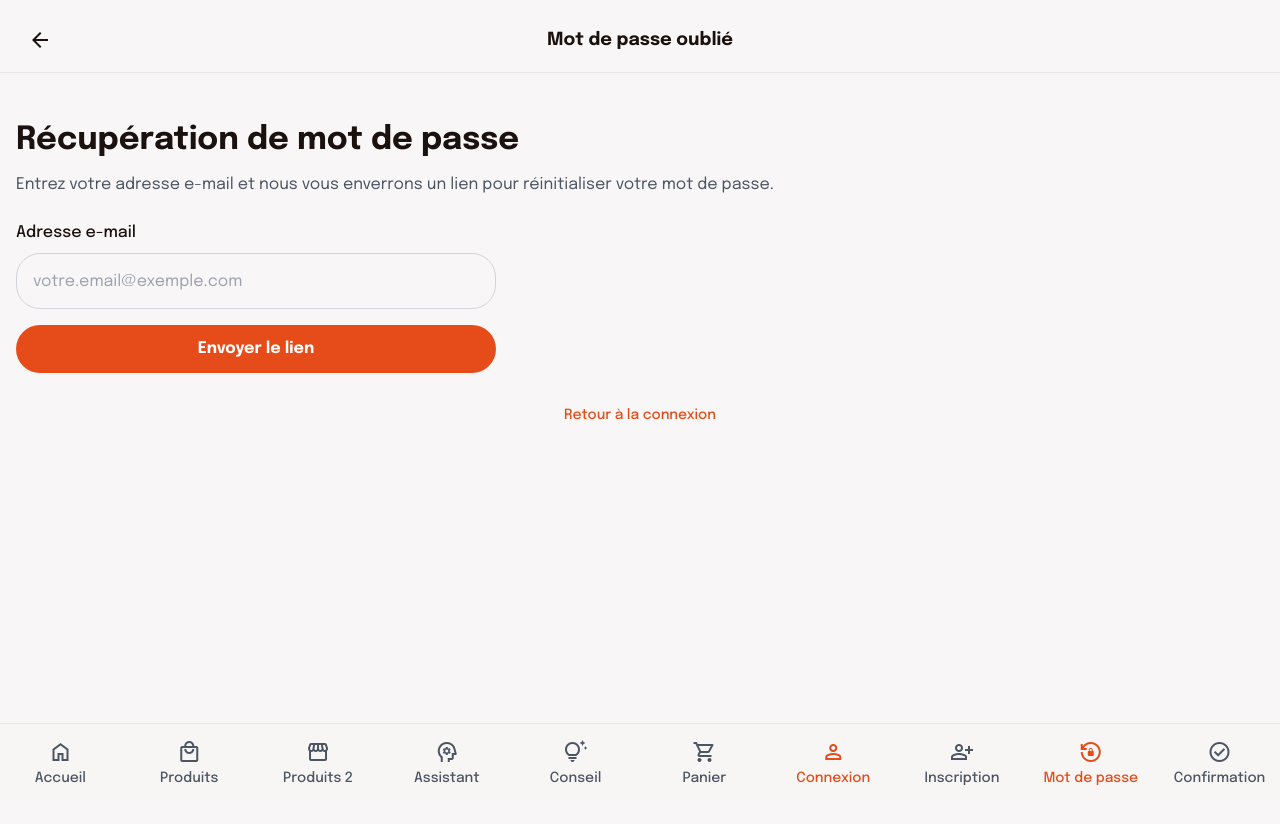
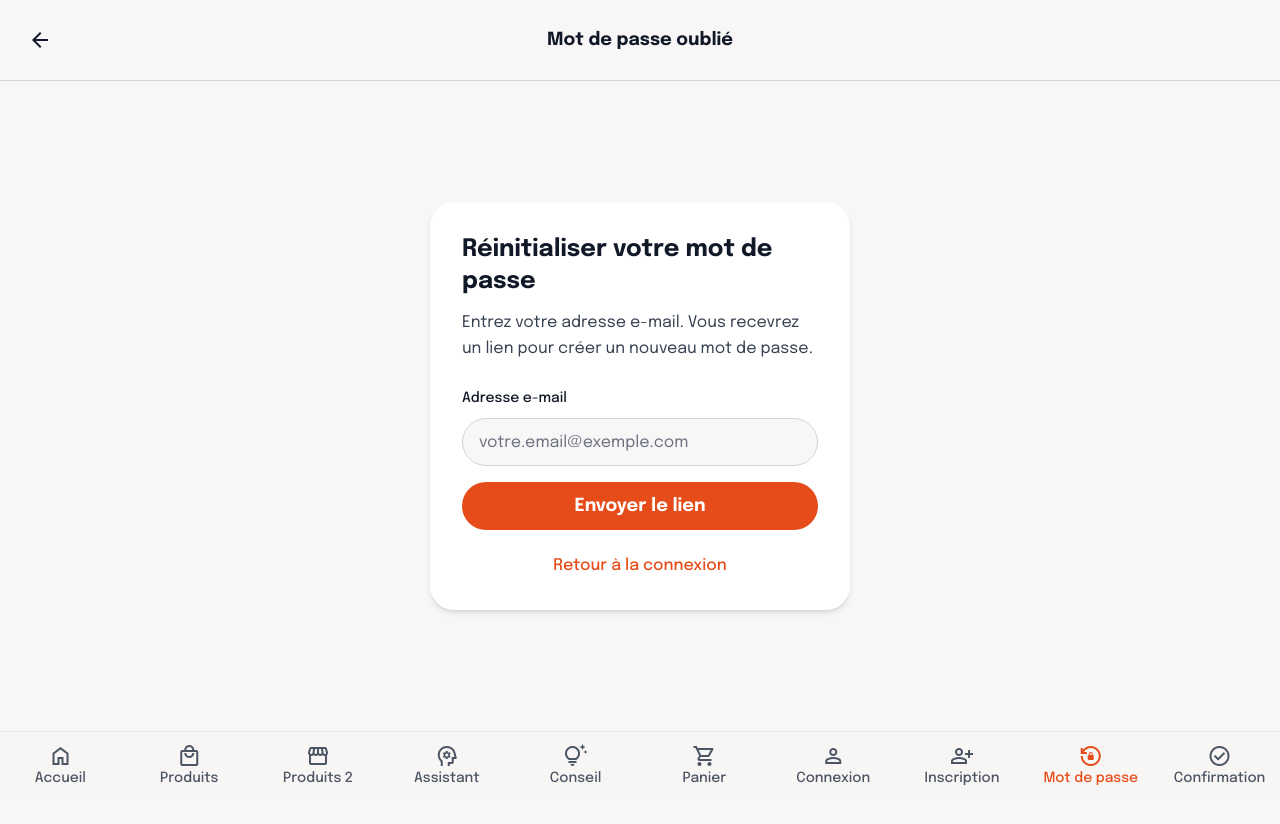
Before and after one commit to RacinesEtRituels/racinesetrituels, a plain HTML site: page recupmotdepass.html in a window 1280 px wide. Drawn offline with nearby package versions, Linux system fonts and the light colour scheme.

Commit message:
Update recupmotdepass.html

```diff
--- a/recupmotdepass.html
+++ b/recupmotdepass.html
@@ -3,37 +3,41 @@
 <head>
   <meta charset="utf-8"/>
   <meta name="viewport" content="width=device-width, initial-scale=1.0"/>
-  <title>Récupération de mot de passe</title>
+  <title>Réinitialiser votre mot de passe - Racines & Rituels</title>
 
-  <!-- Tailwind -->
+  <!-- Meta SEO -->
+  <meta name="description" content="Réinitialisez facilement votre mot de passe pour accéder à votre compte Racines & Rituels.">
+  <meta name="robots" content="noindex, follow"/>
+
+  <!-- TailwindCSS -->
   <script src="https://cdn.tailwindcss.com?plugins=forms,container-queries"></script>
-  <link href="https://fonts.googleapis.com/css2?family=Epilogue:wght@400;500;600;700;800&display=swap" rel="stylesheet"/>
+
+  <!-- Polices -->
+  <link href="https://fonts.googleapis.com/css2?family=Epilogue:wght@400;500;700&display=swap" rel="stylesheet"/>
   <link href="https://fonts.googleapis.com/css2?family=Material+Symbols+Outlined" rel="stylesheet"/>
 
   <!-- Thème -->
-  <script id="tailwind-config">
+  <script>
     tailwind.config = {
       darkMode: "class",
       theme: {
         extend: {
           colors: {
-            "primary": "#e64c19",
+            primary: "#e64c19",
             "background-light": "#f8f6f6",
-            "background-dark": "#211511",
-            "text-light": "#1b110e",
-            "text-dark": "#f8f6f6"
+            "background-dark": "#211511"
           },
           fontFamily: {
-            "display": ["Epilogue", "sans-serif"]
+            display: ["Epilogue", "sans-serif"]
           },
           borderRadius: {
-            "DEFAULT": "0.5rem",
-            "lg": "1rem",
-            "xl": "1.5rem",
-            "full": "9999px"
-          },
-        },
-      },
+            DEFAULT: "0.5rem",
+            lg: "1rem",
+            xl: "1.5rem",
+            full: "9999px"
+          }
+        }
+      }
     }
   </script>
 
@@ -45,111 +49,85 @@
   </style>
 </head>
 
-<body class="bg-background-light dark:bg-background-dark text-text-light dark:text-text-dark">
-  <div class="relative flex flex-col min-h-screen w-full overflow-x-hidden">
+<body class="bg-background-light dark:bg-background-dark text-gray-900 dark:text-white">
+  <div class="min-h-screen flex flex-col">
 
     <!-- Header -->
-    <header class="flex items-center bg-background-light dark:bg-background-dark p-4 pb-2 justify-between border-b border-gray-200 dark:border-gray-700">
-      <a href="connexion.html" class="text-text-light dark:text-text-dark flex items-center justify-center size-12 hover:opacity-80 transition">
-        <span class="material-symbols-outlined">arrow_back</span>
+    <header class="flex items-center p-4 sticky top-0 bg-background-light dark:bg-background-dark border-b border-gray-300 dark:border-gray-700 z-10">
+      <a href="connexion.html" class="flex items-center justify-center size-12 hover:opacity-80 transition">
+        <span class="material-symbols-outlined text-2xl">arrow_back</span>
       </a>
-      <h1 class="flex-1 text-center text-lg font-bold">Mot de passe oublié</h1>
-      <div class="w-12"></div>
+      <h1 class="text-lg font-bold flex-1 text-center pr-12">Mot de passe oublié</h1>
     </header>
 
     <!-- Contenu principal -->
-    <main class="flex flex-col flex-1 px-4 py-6">
-      <h2 class="text-2xl md:text-[32px] font-bold leading-tight text-left pb-3 pt-6">Récupération de mot de passe</h2>
-      <p class="text-base font-normal leading-normal pb-6 text-gray-600 dark:text-gray-400">
-        Entrez votre adresse e-mail et nous vous enverrons un lien pour réinitialiser votre mot de passe.
-      </p>
+    <main class="flex-1 p-4 flex justify-center items-center">
+      <div class="bg-white dark:bg-background-dark/30 rounded-xl p-8 w-full max-w-[420px] shadow-md">
 
-      <div class="max-w-[480px] w-full space-y-4">
-        <label class="block">
-          <p class="text-base font-medium pb-2">Adresse e-mail</p>
-          <input type="email" placeholder="votre.email@exemple.com"
-            class="form-input w-full rounded-xl border border-gray-300 dark:border-gray-700 bg-background-light dark:bg-background-dark text-text-light dark:text-text-dark placeholder:text-gray-400 dark:placeholder:text-gray-500 focus:border-primary focus:ring-2 focus:ring-primary/30 h-14 p-4"/>
+        <h2 class="text-2xl font-bold mb-3">Réinitialiser votre mot de passe</h2>
+
+        <p class="text-gray-700 dark:text-gray-300 leading-relaxed mb-6">
+          Entrez votre adresse e-mail.
+          Vous recevrez un lien pour créer un nouveau mot de passe.
+        </p>
+
+        <!-- Formulaire -->
+        <label class="block mb-4">
+          <span class="text-sm font-medium">Adresse e-mail</span>
+          <input
+            type="email"
+            placeholder="votre.email@exemple.com"
+            class="mt-2 w-full h-12 px-4 rounded-xl border border-gray-300 dark:border-gray-600 bg-background-light dark:bg-background-dark focus:ring-2 focus:ring-primary/50 outline-none"
+          />
         </label>
 
-        <a href="confreinimotPass.html"
-          class="flex justify-center items-center w-full rounded-xl h-12 bg-primary text-white text-base font-bold hover:bg-primary/90 transition">
+        <!-- Bouton -->
+        <button class="w-full h-12 rounded-xl bg-primary text-white font-bold text-lg hover:bg-primary/90 transition">
           Envoyer le lien
-        </a>
+        </button>
 
-        <div class="hidden mt-8 p-4 bg-green-100 dark:bg-green-900/30 rounded-lg">
-          <p class="text-green-800 dark:text-green-200 text-sm font-medium">
-            Un lien de réinitialisation a été envoyé à votre adresse e-mail. Veuillez vérifier votre boîte de réception.
-          </p>
+        <!-- Message succès (caché par défaut) -->
+        <div class="mt-6 hidden p-3 rounded-lg bg-green-100 dark:bg-green-900/30 text-green-800 dark:text-green-200 text-sm">
+          Un lien de réinitialisation a été envoyé à votre adresse e-mail.
         </div>
-      </div>
 
-      <div class="flex justify-center mt-8">
-        <a href="connexion.html" class="text-primary hover:underline text-sm font-medium">
-          Retour à la connexion
-        </a>
+        <div class="mt-6 text-center">
+          <a href="connexion.html" class="text-primary font-medium hover:underline">
+            Retour à la connexion
+          </a>
+        </div>
+
       </div>
     </main>
 
-    <!-- 🚀 Footer adaptatif -->
+    <!-- Footer adaptatif -->
     <footer class="sticky bottom-0 w-full bg-background-light/80 dark:bg-background-dark/80 backdrop-blur-sm border-t border-gray-200 dark:border-gray-700">
-      <!-- Version mobile -->
-      <div class="flex justify-around py-2 md:hidden text-gray-600 dark:text-gray-400 text-xs font-medium">
-        <a href="index.html" class="flex flex-col items-center hover:text-primary transition">
-          <span class="material-symbols-outlined text-2xl">home</span>
-          Accueil
-        </a>
-        <a href="produits.html" class="flex flex-col items-center hover:text-primary transition">
-          <span class="material-symbols-outlined text-2xl">local_mall</span>
-          Produits
-        </a>
-        <a href="assistantIA.html" class="flex flex-col items-center hover:text-primary transition">
-          <span class="material-symbols-outlined text-2xl">psychology</span>
-          Assistant
-        </a>
-        <a href="panier.html" class="flex flex-col items-center hover:text-primary transition">
-          <span class="material-symbols-outlined text-2xl">shopping_cart</span>
-          Panier
-        </a>
-        <a href="connexion.html" class="flex flex-col items-center text-primary">
-          <span class="material-symbols-outlined text-2xl">person</span>
-          Profil
-        </a>
+
+      <!-- Mobile -->
+      <div class="flex justify-around py-2 md:hidden text-gray-600 dark:text-gray-300 text-xs font-medium">
+        <a href="index.html" class="flex flex-col items-center"><span class="material-symbols-outlined">home</span>Accueil</a>
+        <a href="produits.html" class="flex flex-col items-center"><span class="material-symbols-outlined">local_mall</span>Produits</a>
+        <a href="assistantIA.html" class="flex flex-col items-center"><span class="material-symbols-outlined">psychology</span>Assistant</a>
+        <a href="panier.html" class="flex flex-col items-center"><span class="material-symbols-outlined">shopping_cart</span>Panier</a>
+        <a href="connexion.html" class="flex flex-col items-center hover:text-primary"><span class="material-symbols-outlined">person</span>Profil</span></a>
       </div>
 
-      <!-- Version desktop -->
+      <!-- Desktop -->
       <div class="hidden md:grid md:grid-cols-5 lg:grid-cols-10 gap-2 py-3 text-center text-gray-600 dark:text-gray-400 text-sm font-medium">
-        <a href="index.html" class="flex flex-col items-center hover:text-primary transition">
-          <span class="material-symbols-outlined text-2xl">home</span>Accueil
-        </a>
-        <a href="produits.html" class="flex flex-col items-center hover:text-primary transition">
-          <span class="material-symbols-outlined text-2xl">local_mall</span>Produits
-        </a>
-        <a href="produits2.html" class="flex flex-col items-center hover:text-primary transition">
-          <span class="material-symbols-outlined text-2xl">storefront</span>Produits 2
-        </a>
-        <a href="assistantIA.html" class="flex flex-col items-center hover:text-primary transition">
-          <span class="material-symbols-outlined text-2xl">psychology</span>Assistant
-        </a>
-        <a href="conseil.html" class="flex flex-col items-center hover:text-primary transition">
-          <span class="material-symbols-outlined text-2xl">tips_and_updates</span>Conseil
-        </a>
-        <a href="panier.html" class="flex flex-col items-center hover:text-primary transition">
-          <span class="material-symbols-outlined text-2xl">shopping_cart</span>Panier
-        </a>
-        <a href="connexion.html" class="flex flex-col items-center text-primary">
-          <span class="material-symbols-outlined text-2xl">person</span>Connexion
-        </a>
-        <a href="inscription.html" class="flex flex-col items-center hover:text-primary transition">
-          <span class="material-symbols-outlined text-2xl">person_add</span>Inscription
-        </a>
-        <a href="recupmotdepass.html" class="flex flex-col items-center text-primary">
-          <span class="material-symbols-outlined text-2xl">lock_reset</span>Mot de passe
-        </a>
-        <a href="confreinimotPass.html" class="flex flex-col items-center hover:text-primary transition">
-          <span class="material-symbols-outlined text-2xl">check_circle</span>Confirmation
-        </a>
+        <a href="index.html" class="flex flex-col items-center"><span class="material-symbols-outlined">home</span>Accueil</a>
+        <a href="produits.html" class="flex flex-col items-center"><span class="material-symbols-outlined">local_mall</span>Produits</a>
+        <a href="produits2.html" class="flex flex-col items-center"><span class="material-symbols-outlined">storefront</span>Produits 2</a>
+        <a href="assistantIA.html" class="flex flex-col items-center"><span class="material-symbols-outlined">psychology</span>Assistant</a>
+        <a href="conseil.html" class="flex flex-col items-center"><span class="material-symbols-outlined">tips_and_updates</span>Conseil</a>
+        <a href="panier.html" class="flex flex-col items-center"><span class="material-symbols-outlined">shopping_cart</span>Panier</a>
+        <a href="connexion.html" class="flex flex-col items-center"><span class="material-symbols-outlined">person</span>Connexion</a>
+        <a href="inscription.html" class="flex flex-col items-center"><span class="material-symbols-outlined">person_add</span>Inscription</a>
+        <a href="recupmotdepass.html" class="flex flex-col items-center text-primary"><span class="material-symbols-outlined">lock_reset</span>Mot de passe</a>
+        <a href="confreinimotPass.html" class="flex flex-col items-center"><span class="material-symbols-outlined">check_circle</span>Confirmation</a>
       </div>
+
     </footer>
+
   </div>
 </body>
 </html>
```
